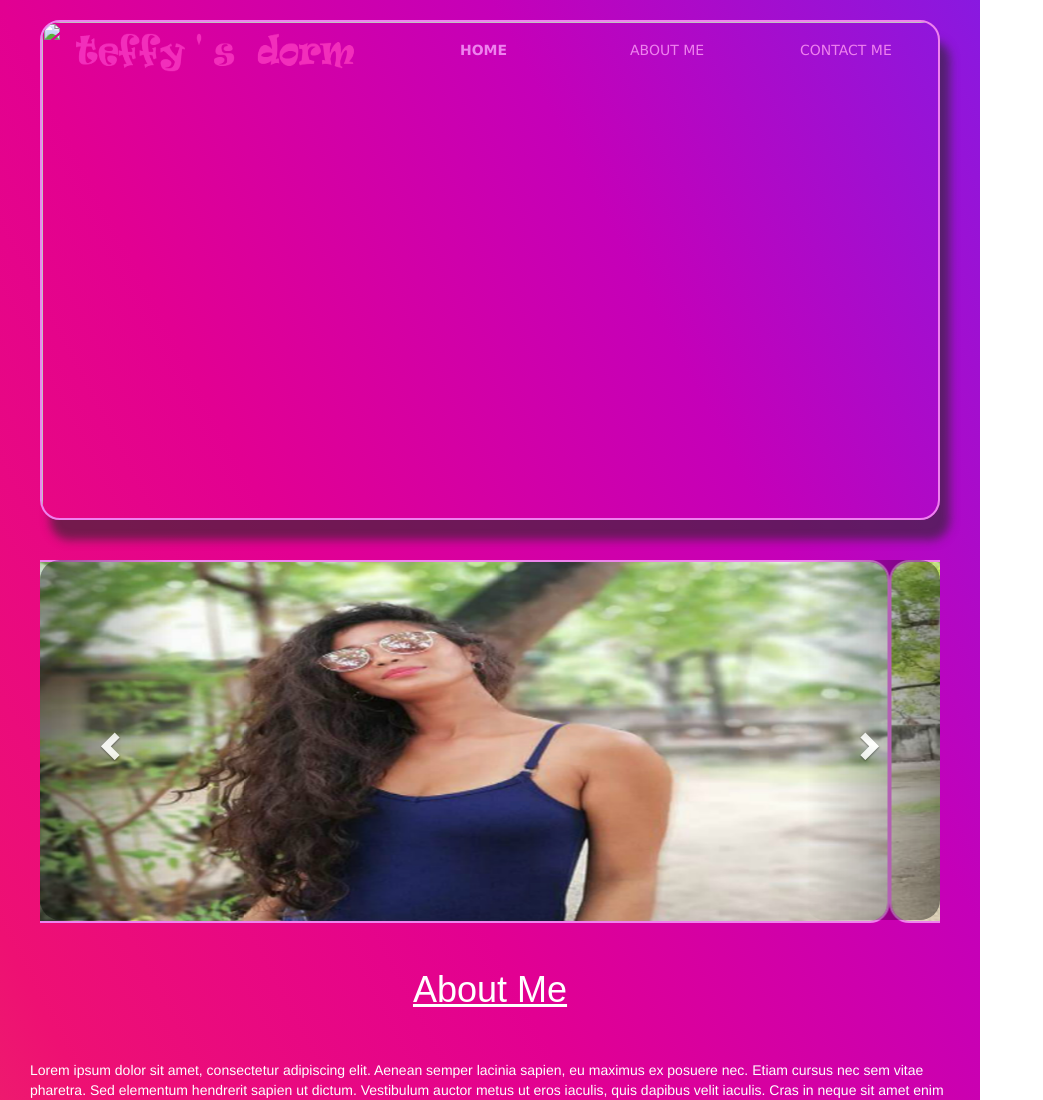
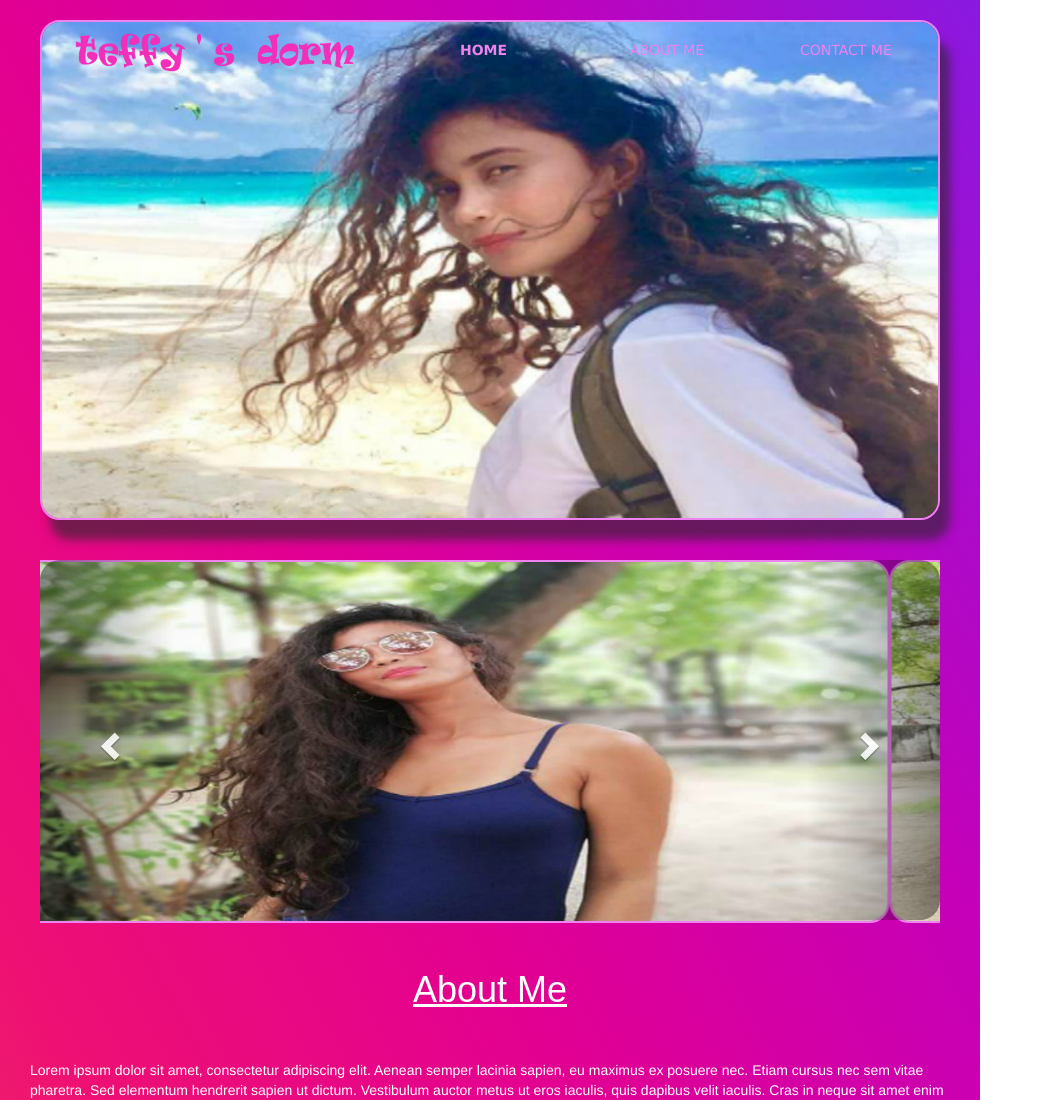
Before and after one commit to DnizLuna/Blog, a plain HTML site: page index.html in a window 1280 px wide. Shown: the top 1100 px of the page, without its empty margins (0-1043 px from the left). Drawn offline with nearby package versions, Linux system fonts and the light colour scheme.

Commit message:
Update index.html

```diff
--- a/index.html
+++ b/index.html
@@ -30,7 +30,7 @@
   <body>
   <div id="container">
 
-   <img src="header-picture.jpg" class="header-picture">
+   <img src="header-picture cropped.jpg" class="header-picture">
    <img src="teffylogo.png" class="teffylogo">
 
   <nav>
```
